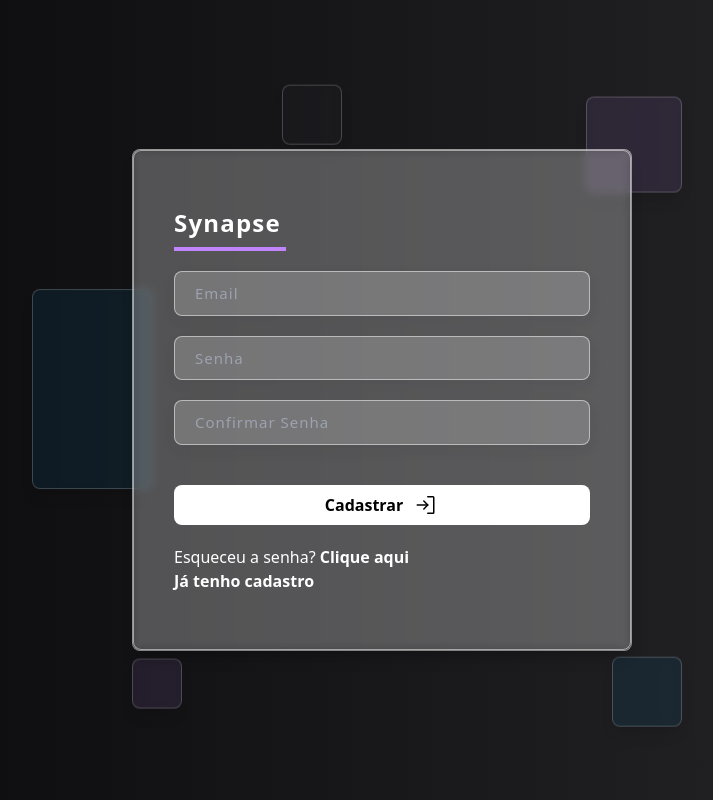
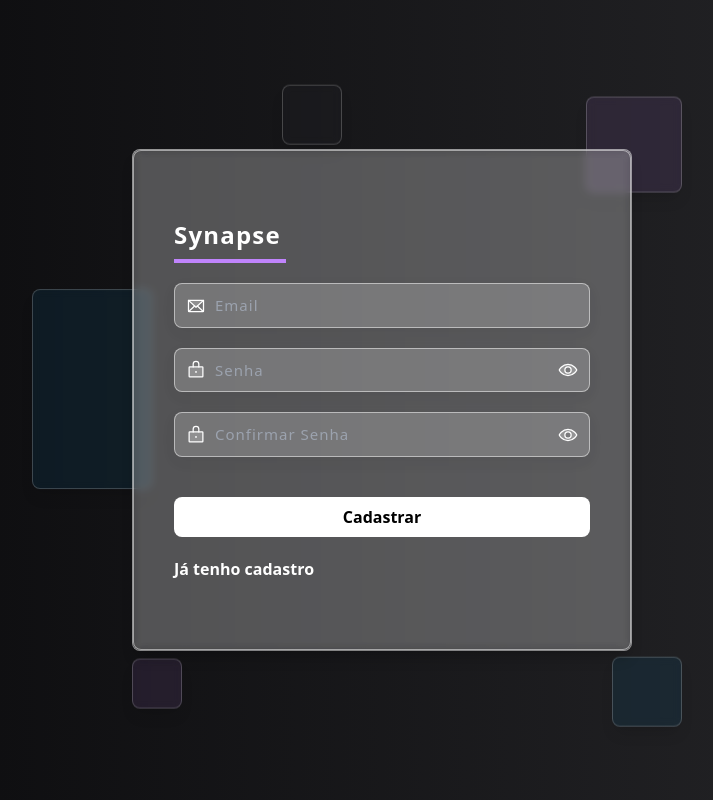
Before and after one commit to rodrigueslucas062/task-manager, a Next.js app: page /singup in a window 1280 px wide. Shown: the whole page, without its empty margins (258-971 px from the left). Built offline with nearby package versions, Linux system fonts and the light colour scheme; no server answers.

Commit message:
✨: Adiciona ícones de email e senha, implementa visibilidade de senha nos formulários de login e cadastro

```diff
--- a/src/components/Auth/login/Login.jsx
+++ b/src/components/Auth/login/Login.jsx
@@ -2,7 +2,7 @@ import { useState } from "react";
 import { useRouter } from "next/router";
 import { useAuth } from "@/components/Context/authContext/authContext";
 import Link from "next/link";
-import { SignIn } from "phosphor-react";
+import { Envelope, Eye, EyeSlash, Lock, SignIn } from "phosphor-react";
 import AuthLayout from "@/components/Layout/AuthLayout";
 
 export default function Login() {
@@ -13,6 +13,11 @@ export default function Login() {
    const [isSignIn, setIsSignIn] = useState(false);
    const [error, setError] = useState("");
    const router = useRouter();
+   const [showPassword, setShowPassword] = useState(false);
+
+   const togglePasswordVisibility = () => {
+      setShowPassword(!showPassword);
+   };
 
    const handleSubmit = async (event) => {
       event.preventDefault();
@@ -45,30 +50,41 @@ export default function Login() {
                      <div className="left-0 bottom-[-10px] w-28 h-1 bg-purple-400"></div>
                   </div>
                   <form action="#" onSubmit={handleSubmit}>
-                     <div className="w-full mt-5">
+                     <div className="w-full mt-5 relative">
+                        <span className="absolute inset-y-0 left-3 flex items-center text-white">
+                           <Envelope size={20} weight="duotone" />
+                        </span>
                         <input
                            type="email"
                            name="email"
                            id="email"
                            placeholder="Email"
-                           className="w-full bg-white bg-opacity-20 px-5 py-2.5 text-white text-[15px] tracking-[1px] rounded-lg border border-white border-opacity-50 shadow-[0_5px_15px_rgba(0,0,0,0.05)] focus:outline-none"
+                           className="w-full bg-white bg-opacity-20 px-10 py-2.5 text-white text-[15px] tracking-[1px] rounded-lg border border-white border-opacity-50 shadow-[0_5px_15px_rgba(0,0,0,0.05)] focus:outline-none"
                            value={email}
                            onChange={(event) => setEmail(event.target.value)}
                            required
                         />
                      </div>
-                     <div className="w-full mt-5">
+                     <div className="w-full mt-5 relative">
+                        <span className="absolute inset-y-0 left-3 flex items-center text-white">
+                           <Lock size={20} weight="duotone" />
+                        </span>
                         <input
-                           type="password"
+                           type={showPassword ? "text" : "password"}
                            name="password"
                            id="password"
                            placeholder="Senha"
-                           className="w-full bg-white bg-opacity-20 px-5 py-2.5 text-white text-[15px] tracking-[1px] rounded-lg border border-white border-opacity-50 shadow-[0_5px_15px_rgba(0,0,0,0.05)] focus:outline-none"
+                           className="w-full bg-white bg-opacity-20 px-10 py-2.5 text-white text-[15px] tracking-[1px] rounded-lg border border-white border-opacity-50 shadow-[0_5px_15px_rgba(0,0,0,0.05)] focus:outline-none"
                            value={password}
                            onChange={(event) => setPassword(event.target.value)}
                            required
                         />
-                        <span>{error}</span>
+                        <span
+                           onClick={togglePasswordVisibility}
+                           className="absolute inset-y-0 right-3 flex items-center cursor-pointer text-white"
+                        >
+                           {showPassword ? <EyeSlash size={20} weight="duotone" /> : <Eye size={20} weight="duotone" />}
+                        </span>
                      </div>
                      <div className="mt-10">
                         <button type="submit" className="flex items-center justify-center gap-3 w-full px-5 py-2 rounded-lg font-semibold bg-white text-black mb-5" >
--- a/src/components/Auth/register/SingUp.jsx
+++ b/src/components/Auth/register/SingUp.jsx
@@ -2,7 +2,7 @@ import { useState } from "react";
 import { useRouter } from "next/router";
 import Link from "next/link";
 import { doCreateUserWithEmailAndPassword } from "@/components/Context/authContext/auth";
-import { SignIn } from "phosphor-react";
+import { Envelope, Eye, EyeSlash, Lock } from "phosphor-react";
 import AuthLayout from "@/components/Layout/AuthLayout";
 
 export default function Signup() {
@@ -11,6 +11,11 @@ export default function Signup() {
     const [passwordConfirmation, setPasswordConfirmation] = useState("");
     const [error, setError] = useState("");
     const router = useRouter();
+    const [showPassword, setShowPassword] = useState(false);
+
+    const togglePasswordVisibility = () => {
+       setShowPassword(!showPassword);
+    };
 
     const handleSubmit = async (event) => {
         event.preventDefault();
@@ -49,59 +54,82 @@ export default function Signup() {
                         <div className="left-0 bottom-[-10px] w-28 h-1 bg-purple-400"></div>
                     </div>
                     <form action="#" onSubmit={handleSubmit}>
-                        <div className="w-full mt-5">
+                        <div className="w-full mt-5 relative">
+                            <span className="absolute inset-y-0 left-3 flex items-center text-white">
+                                <Envelope size={20} weight="duotone" />
+                            </span>
                             <input
                                 type="email"
                                 name="email"
                                 id="email"
                                 placeholder="Email"
-                                className="w-full bg-white bg-opacity-20 px-5 py-2.5 text-white text-[15px] tracking-[1px] rounded-lg border border-white border-opacity-50 shadow-[0_5px_15px_rgba(0,0,0,0.05)] focus:outline-none"
+                                className="w-full bg-white bg-opacity-20 px-10 py-2.5 text-white text-[15px] tracking-[1px] rounded-lg border border-white border-opacity-50 shadow-[0_5px_15px_rgba(0,0,0,0.05)] focus:outline-none"
                                 value={email}
                                 onChange={(event) => setEmail(event.target.value)}
                                 required
                             />
                         </div>
-                        <div className="w-full mt-5">
+
+                        <div className="w-full mt-5 relative">
+                            <span className="absolute inset-y-0 left-3 flex items-center text-white">
+                                <Lock size={20} weight="duotone" />
+                            </span>
                             <input
-                                type="password"
+                                type={showPassword ? "text" : "password"}
                                 name="password"
                                 id="password"
                                 placeholder="Senha"
-                                className="w-full bg-white bg-opacity-20 px-5 py-2.5 text-white text-[15px] tracking-[1px] rounded-lg border border-white border-opacity-50 shadow-[0_5px_15px_rgba(0,0,0,0.05)] focus:outline-none"
+                                className="w-full bg-white bg-opacity-20 px-10 py-2.5 text-white text-[15px] tracking-[1px] rounded-lg border border-white border-opacity-50 shadow-[0_5px_15px_rgba(0,0,0,0.05)] focus:outline-none"
                                 value={password}
                                 onChange={(event) => setPassword(event.target.value)}
                                 required
                             />
+                            <span
+                                onClick={togglePasswordVisibility}
+                                className="absolute inset-y-0 right-3 flex items-center cursor-pointer text-white"
+                            >
+                                {showPassword ? <EyeSlash size={20} weight="duotone" /> : <Eye size={20} weight="duotone" />}
+                            </span>
                         </div>
-                        <div className="w-full mt-5">
+
+                        {passwordConfirmation !== undefined && (
+                            <div className="w-full mt-5 relative">
+                                <span className="absolute inset-y-0 left-3 flex items-center text-white">
+                                    <Lock size={20} weight="duotone" />
+                                </span>
                                 <input
-                                type="password"
+                                    type={showPassword ? "text" : "password"}
                                     name="passwordConfirmation"
                                     id="passwordConfirmation"
                                     placeholder="Confirmar Senha"
-                                className="w-full bg-white bg-opacity-20 px-5 py-2.5 text-white text-[15px] tracking-[1px] rounded-lg border border-white border-opacity-50 shadow-[0_5px_15px_rgba(0,0,0,0.05)] focus:outline-none"
+                                    className="w-full bg-white bg-opacity-20 px-10 py-2.5 text-white text-[15px] tracking-[1px] rounded-lg border border-white border-opacity-50 shadow-[0_5px_15px_rgba(0,0,0,0.05)] focus:outline-none"
                                     value={passwordConfirmation}
                                     onChange={(event) => setPasswordConfirmation(event.target.value)}
                                     required
                                 />
+                                <span
+                                    onClick={togglePasswordVisibility}
+                                    className="absolute inset-y-0 right-3 flex items-center cursor-pointer text-white"
+                                >
+                                    {showPassword ? <EyeSlash size={20} weight="duotone" /> : <Eye size={20} weight="duotone" />}
+                                </span>
                             </div>
+                        )}
+
                         {error && (
                             <div className="text-red-500 text-sm mt-2">
                                 {error}
                             </div>
                         )}
+
                         <div className="mt-10">
                             <button
                                 type="submit"
                                 className="flex items-center justify-center gap-3 w-full px-5 py-2 rounded-lg font-semibold bg-white text-black mb-5"
                             >
                                 Cadastrar
-                                <SignIn size={24} weight="duotone" />
                             </button>
                         </div>
-                        <p className="text-white mt-sm">
-                            Esqueceu a senha? <Link href="#" className="font-semibold text-white">Clique aqui</Link>
-                        </p>
                     </form>
                     <p className="text-white mt-sm">
                         <Link href="/" className="font-semibold text-white">Já tenho cadastro</Link>
```
Lines whose indentation alone changed are shown as unchanged.
